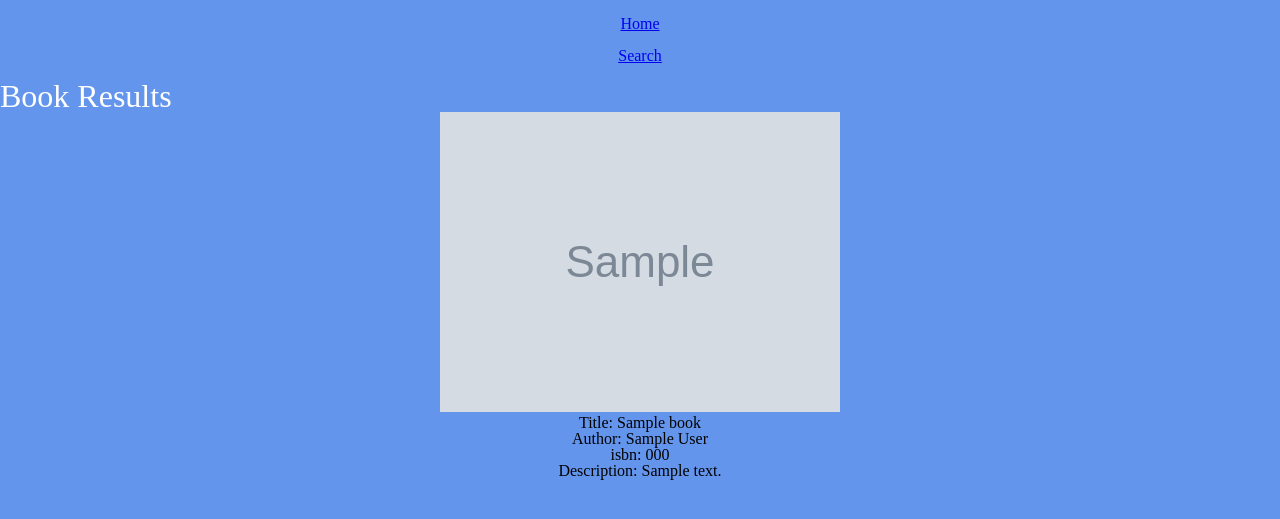
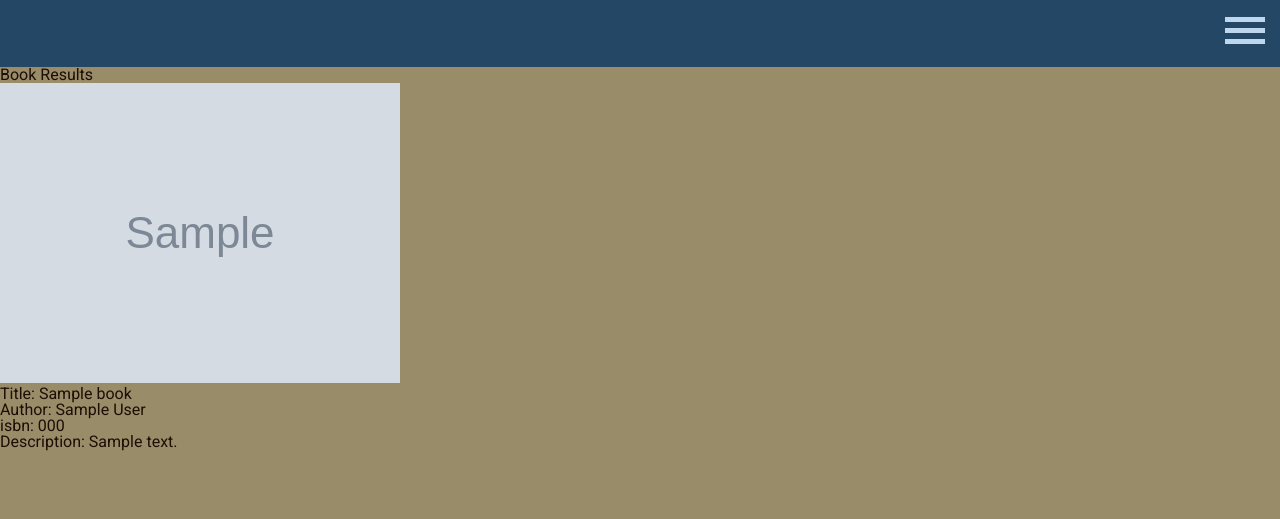
Before and after one commit to Rayxclockwork/book_app, a Node server app: template views/pages/searches/show.ejs in a window 1280 px wide. Shown: the top 519 px of the page. Run offline with Node 20, Linux system fonts and the light colour scheme; the template is opened without the code that fills it: most values are stand-ins (such as "Sample title", 1, 10 or a date in 2020); grey boxes marked "Sample" are stand-in pictures; some libraries are stand-ins or nearby versions.

Commit message:
menu added

```diff
--- a/public/styles/base.css
+++ b/public/styles/base.css
@@ -1,7 +1,10 @@
 @import 'layout.css';
 @import 'modules.css';
-@import 'icons.css';
+@import 'fonts.css';
 
 body{
-  background-color: cornflowerblue;
+  background-color: #998c69;
+  font-family: 'Roboto', sans-serif;
+  font-size: 1em;
+  color: #1d0d04;
 }
--- /dev/null
+++ b/public/styles/fonts.css
@@ -0,0 +1,7 @@
+.title-font {
+  font-family: 'Ubuntu', sans-serif;
+}
+
+.text-font {
+  font-family: 'Yanone Kaffeesatz', sans-serif;
+}
--- a/public/styles/layout.css
+++ b/public/styles/layout.css
@@ -1,32 +1,5 @@
-section {
-  text-align: center;
-}
 
-h1 {
-  font-size: 2em;
-  color: white;
-}
-
-ul {
-  display: flexbox;
-  width: 90%;
-  margin: auto;
-}
-
-ul li {
-  margin: 1em;
-}
-
-.desc {
-  width: 100%;
-  margin: 1em auto;
-}
 
 @media (min-width: 1024px) {
-  ul {
-    width: 50%;
-  }
-  .desc{
-    width: 80%;
-  }
+
 }
--- a/public/styles/modules.css
+++ b/public/styles/modules.css
@@ -0,0 +1,70 @@
+.nav-section {
+  position: relative;
+  background-color: #244765;
+  width: 100%;
+  text-align: right;
+}
+
+.nav-section a {
+  text-decoration: none;
+  color: #bfd7ec;
+}
+
+.menu {
+  position: absolute;
+  display: flex;
+  flex-direction: column;
+  justify-content: center;
+  right: 10px;
+  top: 5px;
+  width: 50px;
+  height: 50px;
+  cursor: pointer;
+}
+
+.menu div{
+  width: 40px;
+  height: 5px;
+  margin: 3px auto 3px auto;
+  background-color: #bfd7ec;
+  transition: all 300ms ease-in-out;
+}
+
+.menu:hover div{
+  background-color: #7198b9;
+}
+
+.menu:active div{
+  background-color: #0d2e49;
+}
+
+nav {
+  text-align: center;
+  transition: all 300ms ease-in-out;
+}
+
+.nav-hide {
+  -webkit-transform: translateY(-120%);
+  transform: translateY(-120%);
+  opacity: 0;
+}
+.nav-reveal {
+  -webkit-transform: translateY(100%);
+  transform: translateY(100%);
+  opacity: 1;
+}
+
+nav ul li {
+  border: 1px solid #10293f;
+  padding: 0.5em;
+  background-color: #244765;
+  transition: all 300ms ease-in-out;
+}
+
+nav ul li:last-child {
+  border-top: 0;
+}
+
+nav ul li:hover {
+  background-color: #3a5e7e;
+}
--- a/server.js
+++ b/server.js
@@ -1,15 +1,15 @@
 'use strict';
 
 const express = require('express');
-const pg = require('pg');
 require('dotenv').config();
 require('ejs');
 const methodOverride = require('method-override');
 const superagent = require('superagent');
+const pg = require('pg');
 
+const PORT = process.env.PORT || 3001;
 const client = new pg.Client(process.env.DATABASE_URL);
 const app = express();
-const PORT = process.env.PORT || 3001;
 
 app.use(express.urlencoded({extended:true}));
 app.set('view engine', 'ejs');
@@ -41,7 +41,7 @@ function getDetails(req, res){
   client.query(sql, safeValues)
     .then(sqlResults => {
       const selectedBook = sqlResults.rows[0];
-      res.render('pages/books/detail', {bookInfo:selectedBook})
+      res.render('pages/books/show', {bookInfo:selectedBook})
     })
     .catch(err => {console.error(err)});
 }
--- a/views/layout/footer.ejs
+++ b/views/layout/footer.ejs
@@ -0,0 +1,2 @@
+<script src="https://code.jquery.com/jquery-3.1.1.min.js"></script>
+<script src="js/app.js"></script>
--- a/views/layout/head.ejs
+++ b/views/layout/head.ejs
@@ -2,4 +2,5 @@
 <meta name="viewport" content="width=device-width, initial-scale=1.0">
 <link rel="stylesheet" href="styles/reset.css">
 <link rel="stylesheet" href="styles/base.css">
+<link href="https://fonts.googleapis.com/css?family=Ubuntu|Roboto&display=swap" rel="stylesheet">
 <title>Book app</title>
--- a/views/layout/header.ejs
+++ b/views/layout/header.ejs
@@ -1,8 +1,13 @@
-<section>
-  <nav>
+<section class="nav-section title-font">
+  <nav class="nav-hide">
     <ul>
       <li><a href="/">Home</a></li>
-      <li><a href="/new">Search</a></li>
+      <li><a href="/new">Search the Google Books API</a></li>
     </ul>
   </nav>
+  <div class="menu">
+    <div></div>
+    <div></div>
+    <div></div>
+  </div>
 </section>
--- a/views/pages/books/detail.ejs
+++ b/views/pages/books/detail.ejs
@@ -1,4 +1,4 @@
-<section>
+<section class="book-container">
   <p><img src="<%= bookInfo.image_url %>"></p>
   <p>Title: <%= bookInfo.title %></p>
   <p>Author: <%= bookInfo.author %></p>
--- a/views/pages/searches/new.ejs
+++ b/views/pages/searches/new.ejs
@@ -3,7 +3,8 @@
   <head>
     <%- include('../../layout/head') %>
   </head>
-  <body>
+  <body onload="init()">
+      <%- include('../../layout/header') %>
     <main>
       <h4>Add New Book Entry</h4>
       <!-- action visits the route and method is the route method -->
@@ -25,5 +26,7 @@
           <button type="submit">Search the Google Books API</button>
       </form>
     </main>
+    <script src="https://code.jquery.com/jquery-3.1.1.min.js"></script>
+    <script src="../js/app.js"></script>
   </body>
 </html>
--- a/views/pages/searches/show.ejs
+++ b/views/pages/searches/show.ejs
@@ -3,11 +3,15 @@
   <head>
     <%- include('../../layout/head') %>
   </head>
-  <body>
+  <body onload="init()">
     <%- include('../../layout/header') %>
     <h1>Book Results</h1>
-    <% books.forEach(book => { %>
-      <%- include('../books/detail', {bookInfo: book}) %>
-    <% }) %>
+    <article>
+      <% books.forEach(book => { %>
+        <%- include('../books/detail', {bookInfo: book}) %>
+      <% }) %>
+    </article>
+    <script src="https://code.jquery.com/jquery-3.1.1.min.js"></script>
+    <script src="../js/app.js"></script>
   </body>
 </html>
```
Also changed, not shown: views/pages/books/show.ejs (+8 -2 lines), views/pages/index.ejs (+5 -4 lines), public/js/app.js, public/styles/icons.css (deleted).
